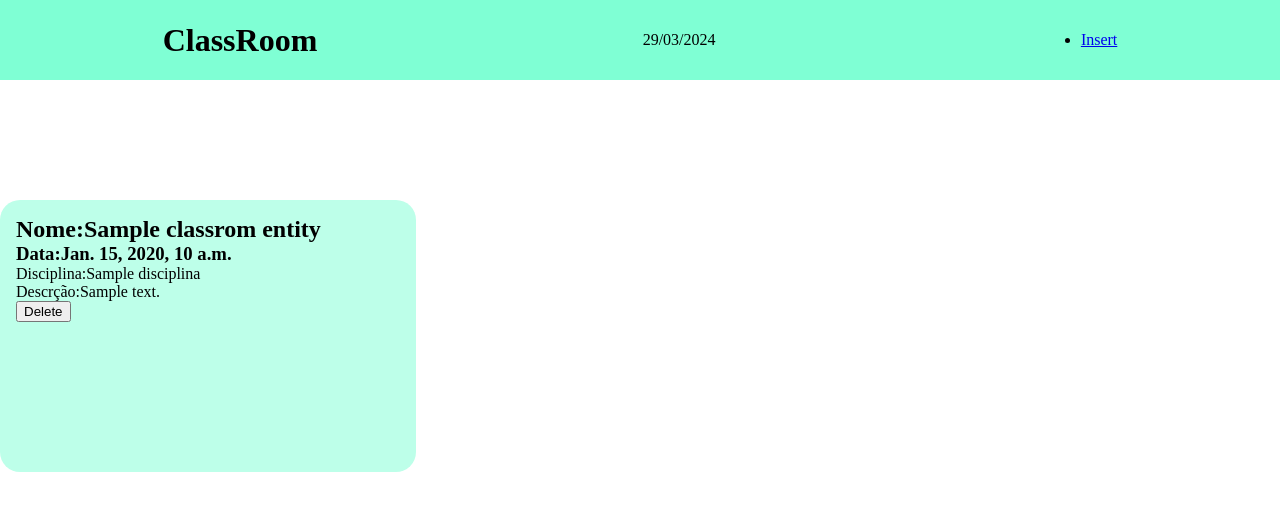
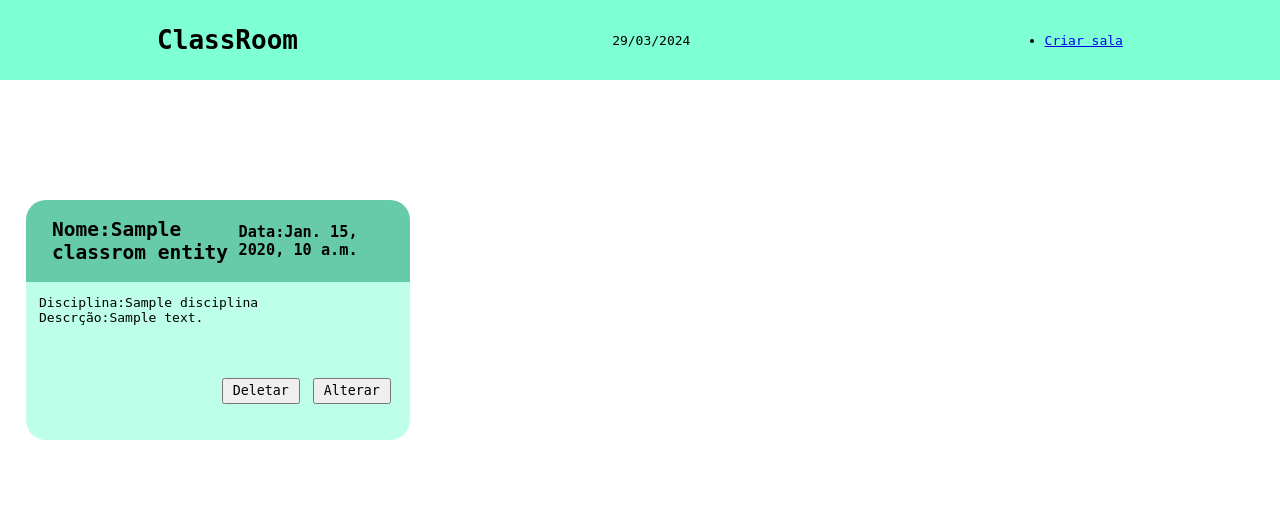
Before and after one commit to DiegoH3nr1que/api_room_reservation, a Django app: template classroom/templates/Home.html in a window 1280 px wide. Shown: the top 511 px of the page. Run offline with Django 5.2, Linux system fonts and the light colour scheme; the template is opened without the code that fills it: most values are stand-ins (such as "Sample title", 1, 10 or a date in 2020).

Commit message:
style: home
I styled the page card component

```diff
--- a/classroom/static/style.css
+++ b/classroom/static/style.css
@@ -1,5 +1,6 @@
 * {
   margin: 0px;
+  font-family: monospace;
 }
 header {
   display: flex;
@@ -9,12 +10,39 @@ header {
   background-color: #7fffd4;
   height: 10vh;
   margin-bottom: 15vh;
+
 }
 .card_Class {
   background-color: #bdffe9;
   width: 30%;
   min-height: 30vh;
   border-radius: 20px;
-  padding: 1rem;
+  display: grid;
+  margin: 2rem;
+
 }
-.
+.head_card{
+  display: flex;
+  flex-direction: row;
+  justify-content: space-between;
+  align-items: center;
+  background-color: #67cbaa;
+  border-top-left-radius: 20px;
+  border-top-right-radius: 20px;
+  padding-left: 2rem;
+  padding-right: 2rem;
+}
+.btns{
+  width: 95%;
+  height: 2.2rem;
+  display: flex;
+  flex-direction: row;
+  align-items: flex-end;
+  justify-content: end;
+  gap: 1rem;
+}
+button{
+  width: 6rem;
+  height: 2rem;
+}
+p{padding: 1rem;}
--- a/classroom/templates/Home.html
+++ b/classroom/templates/Home.html
@@ -1,6 +1,6 @@
 {% extends 'main.html' %} {% block content %}
 
-{% for classroom in classrooms %}
+
 <div class="card_Class">
   <div class="head_card" >
     <h2>Nome:{{ ClassromEntity.name }}</h2>
@@ -10,9 +10,13 @@
     Disciplina:{{ ClassromEntity.disciplina }}<br />
     Descrção:{{ ClassromEntity.descricao }}
   </p>
-  <button type="submit">Delete</button>
+
+  <div class="btns">
+    <button type="submit">Deletar</button>
+    <button type="submit">Alterar</button>
+  </div>
 </div>
 
 
-{% endfor %}
+
 {% endblock %}
--- a/templates/main.html
+++ b/templates/main.html
@@ -16,7 +16,7 @@
     <output id="dataAtual"></output>
       <ul class="nav nav-pills">
         <li class="nav-item">
-          <a href="{% url ' Home ' %}" class="nav-link">Insert</a>
+          <a href="{% url ' Home ' %}" class="nav-link">Criar sala</a>
         </li>
       </ul>
     </header>
```
